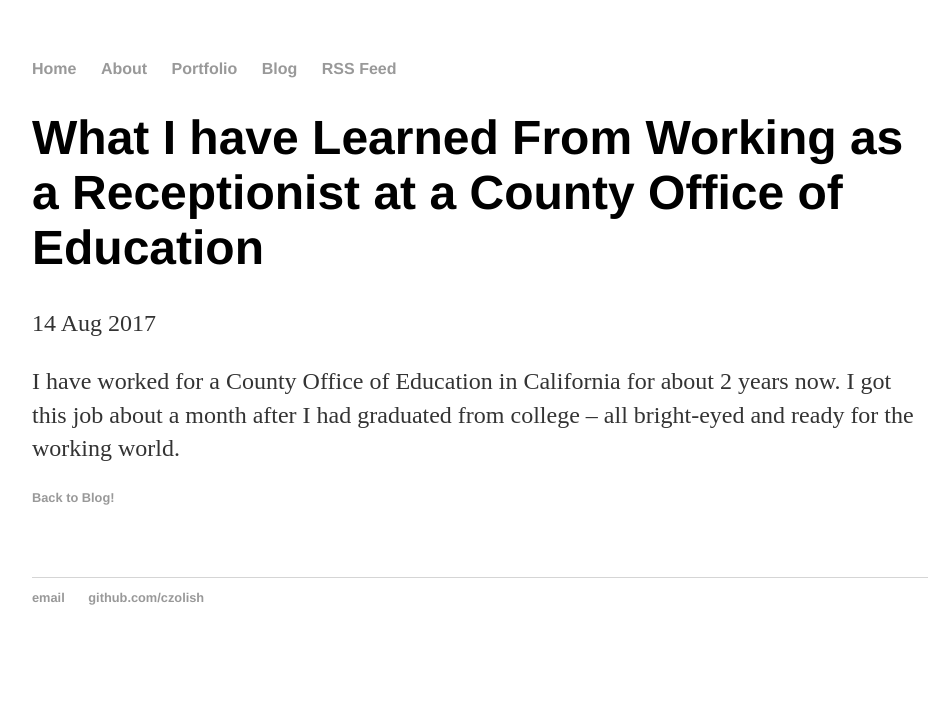
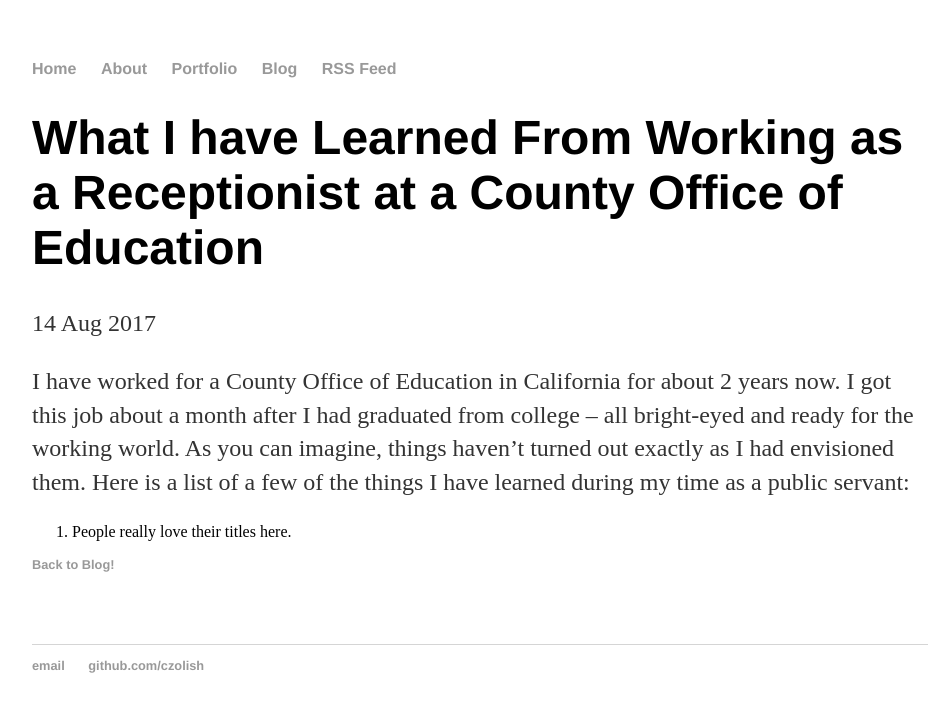
Before and after one commit to czolish/czolish.github.io, a Jekyll site: the page built from _posts/2017-08-14-what-i-have-learned-from-being-a-receptionist.md, in a window 1280 px wide. Shown: the top 712 px of the page, without its empty margins (160-1104 px from the left). Built offline with Jekyll 4.4.1, drawn with Linux system fonts in a browser that asks for light colours; comment, search, counter and statistics services are not loaded.

Commit message:
Update 2017-08-14-what-i-have-learned-from-being-a-receptionist.md

```diff
--- a/_posts/2017-08-14-what-i-have-learned-from-being-a-receptionist.md
+++ b/_posts/2017-08-14-what-i-have-learned-from-being-a-receptionist.md
@@ -5,4 +5,6 @@ date: 2017-08-14
 comments: true
 ---
 
-I have worked for a County Office of Education in California for about 2 years now. I got this job about a month after I had graduated from college -- all bright-eyed and ready for the working world.
+I have worked for a County Office of Education in California for about 2 years now. I got this job about a month after I had graduated from college -- all bright-eyed and ready for the working world. As you can imagine, things haven't turned out exactly as I had envisioned them. Here is a list of a few of the things I have learned during my time as a public servant:
+
+1.  People really love their titles here.
```
